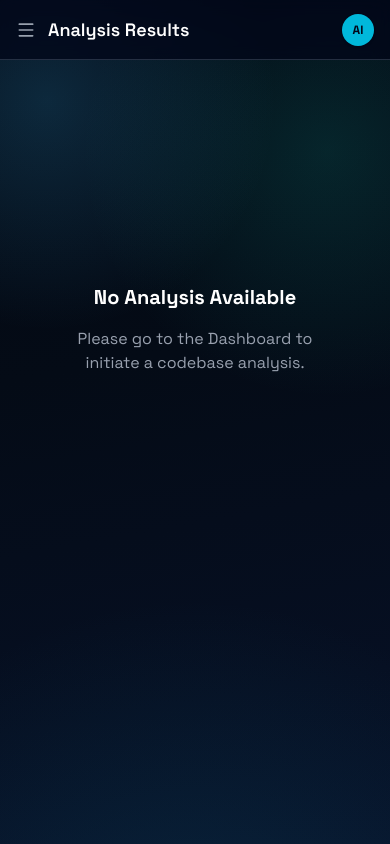
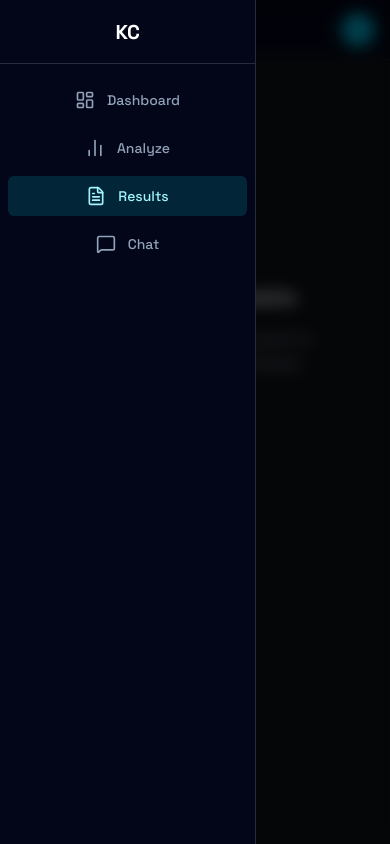
Before and after one commit to Archiviste-ken/KireiCode, a Next.js app: page /results in a window 390 px wide. Both pictures are taken after a click on the button 26 px from the left and 29 px from the top of the page. Built offline with nearby package versions, Linux system fonts and the light colour scheme.

Commit message:
fix(ui): improve scrollability and responsiveness with mobile sidebar and layout fixes

```diff
--- a/app/globals.css
+++ b/app/globals.css
@@ -37,7 +37,26 @@ body {
   font-family: var(--font-sans);
   -webkit-font-smoothing: antialiased;
   -moz-osx-font-smoothing: grayscale;
-  min-height: 100vh;
+  margin: 0;
+  height: 100%;
+}
+
+.custom-scrollbar::-webkit-scrollbar {
+  width: 6px;
+  height: 6px;
+}
+
+.custom-scrollbar::-webkit-scrollbar-track {
+  background: transparent;
+}
+
+.custom-scrollbar::-webkit-scrollbar-thumb {
+  background: rgba(148, 163, 184, 0.2);
+  border-radius: 9999px;
+}
+
+.custom-scrollbar::-webkit-scrollbar-thumb:hover {
+  background: rgba(148, 163, 184, 0.4);
 }
 
 /* Base elements */
--- a/app/layout.tsx
+++ b/app/layout.tsx
@@ -1,8 +1,6 @@
 import type { Metadata } from "next";
 import { IBM_Plex_Mono, Space_Grotesk } from "next/font/google";
 import "./globals.css";
-import { Sidebar } from "@/components/layout/Sidebar";
-import { Topbar } from "@/components/layout/Topbar";
 
 const spaceGrotesk = Space_Grotesk({
   variable: "--font-space-grotesk",
@@ -20,6 +18,8 @@ export const metadata: Metadata = {
   description: "Understand your codebase",
 };
 
+import { LayoutClient } from "@/components/layout/LayoutClient";
+
 export default function RootLayout({
   children,
 }: Readonly<{
@@ -28,18 +28,10 @@ export default function RootLayout({
   return (
     <html
       lang="en"
-      className={`${spaceGrotesk.variable} ${ibmPlexMono.variable} antialiased min-h-screen`}
+      className={`${spaceGrotesk.variable} ${ibmPlexMono.variable} antialiased h-full`}
     >
-      <body className="min-h-screen flex flex-col md:flex-row bg-[#0b0f14] overflow-hidden">
-        <Sidebar />
-        <div className="flex-1 flex flex-col min-w-0 min-h-screen">
-          <Topbar />
-          <main className="flex-1 w-full overflow-y-auto relative">
-            <div className="mx-auto w-full max-w-7xl p-4 md:p-6 lg:p-8 relative">
-              {children}
-            </div>
-          </main>
-        </div>
+      <body className="h-full bg-[#0b0f14]">
+        <LayoutClient>{children}</LayoutClient>
       </body>
     </html>
   );
--- a/app/results/page.tsx
+++ b/app/results/page.tsx
@@ -143,7 +143,7 @@ export default function ResultsPage() {
             </div>
 
             {/* Simulated Node Visual */}
-            <div className="relative h-85 overflow-hidden rounded-xl border border-[#ffffff0f] bg-[#11161d] sm:h-105">
+            <div className="relative min-h-[400px] overflow-hidden rounded-xl border border-[#ffffff0f] bg-[#11161d] sm:min-h-[500px]">
               {hasGraphData ? (
                 <DynamicCodeGraph nodes={graphNodes} edges={graphEdges} />
               ) : (
--- /dev/null
+++ b/components/layout/LayoutClient.tsx
@@ -0,0 +1,23 @@
+"use client";
+
+import { useState } from "react";
+import { Sidebar } from "./Sidebar";
+import { Topbar } from "./Topbar";
+
+export function LayoutClient({ children }: { children: React.ReactNode }) {
+  const [isSidebarOpen, setIsSidebarOpen] = useState(false);
+
+  return (
+    <div className="flex h-screen w-full bg-[#0b0f14] overflow-hidden flex-col md:flex-row">
+      <Sidebar isOpen={isSidebarOpen} onClose={() => setIsSidebarOpen(false)} />
+      <div className="flex-1 flex flex-col min-w-0 h-screen overflow-hidden">
+        <Topbar onMenuClick={() => setIsSidebarOpen(true)} />
+        <main className="flex-1 w-full overflow-y-auto relative custom-scrollbar">
+          <div className="mx-auto w-full max-w-7xl p-4 md:p-6 lg:p-8 relative">
+            {children}
+          </div>
+        </main>
+      </div>
+    </div>
+  );
+}
--- a/components/layout/Sidebar.tsx
+++ b/components/layout/Sidebar.tsx
@@ -9,7 +9,7 @@ import {
   MessageSquare,
 } from "lucide-react";
 
-export function Sidebar() {
+export function Sidebar({ isOpen, onClose }: { isOpen?: boolean; onClose?: () => void }) {
   const pathname = usePathname();
 
   const navLinks = [
@@ -19,8 +19,8 @@ export function Sidebar() {
     { name: "Chat", href: "/chat", icon: MessageSquare },
   ];
 
-  return (
-    <aside className="hidden h-full w-20 flex-col border-r border-white/10 bg-slate-950/70 backdrop-blur md:flex lg:w-52 transition-all duration-200">
+  const sidebarContent = (
+    <>
       <div className="flex h-16 items-center justify-center border-b border-white/10 px-4 lg:justify-start">
         <span className="text-xl font-bold tracking-tight text-white hidden lg:block">
           KireiCode
@@ -37,6 +37,7 @@ export function Sidebar() {
             <Link
               key={link.name}
               href={link.href}
+              onClick={() => onClose?.()}
               className={`flex items-center justify-center gap-3 rounded-md px-3 py-2.5 transition-colors lg:justify-start ${
                 isActive
                   ? "bg-cyan-400/15 text-cyan-200"
@@ -47,10 +48,37 @@ export function Sidebar() {
               <span className="hidden lg:block text-sm font-medium">
                 {link.name}
               </span>
+              <span className="lg:hidden text-sm font-medium md:hidden">
+                {link.name}
+              </span>
             </Link>
           );
         })}
       </nav>
-    </aside>
+    </>
+  );
+
+  return (
+    <>
+      {/* Desktop Sidebar */}
+      <aside className="hidden h-full w-20 flex-col border-r border-white/10 bg-slate-950/70 backdrop-blur md:flex lg:w-52 transition-all duration-200 shrink-0">
+        {sidebarContent}
+      </aside>
+
+      {/* Mobile Sidebar Overlay */}
+      {isOpen && (
+        <div
+          className="fixed inset-0 z-50 bg-black/60 backdrop-blur-sm md:hidden"
+          onClick={onClose}
+        >
+          <aside
+            className="h-full w-64 bg-slate-950 flex flex-col border-r border-white/10"
+            onClick={(e) => e.stopPropagation()}
+          >
+            {sidebarContent}
+          </aside>
+        </div>
+      )}
+    </>
   );
 }
--- a/components/layout/Topbar.tsx
+++ b/components/layout/Topbar.tsx
@@ -4,7 +4,7 @@ import { usePathname } from "next/navigation";
 import { Menu } from "lucide-react"; // for mobile toggle later if needed
 import { useApi } from "@/hooks/useApi";
 
-export function Topbar() {
+export function Topbar({ onMenuClick }: { onMenuClick?: () => void }) {
   const pathname = usePathname();
   const { lastAnalysis } = useApi();
   let title = "Dashboard";
@@ -17,7 +17,10 @@ export function Topbar() {
   return (
     <header className="h-15 shrink-0 border-b border-white/10 bg-slate-950/75 backdrop-blur flex items-center justify-between px-4 lg:px-6">
       <div className="flex items-center gap-3">
-        <button className="md:hidden text-gray-400 hover:text-white">
+        <button
+          onClick={onMenuClick}
+          className="md:hidden text-gray-400 hover:text-white p-1 hover:bg-white/5 rounded-md"
+        >
           <Menu size={20} />
         </button>
         <h1 className="text-lg font-semibold text-white">{title}</h1>
```
